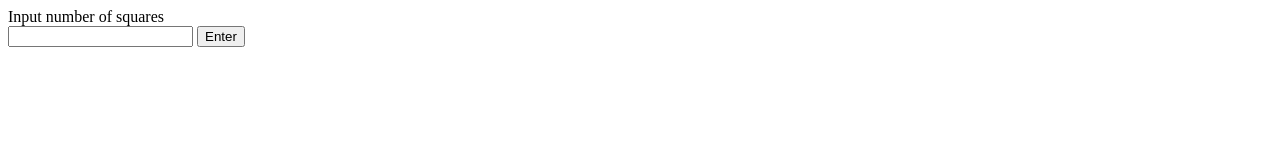
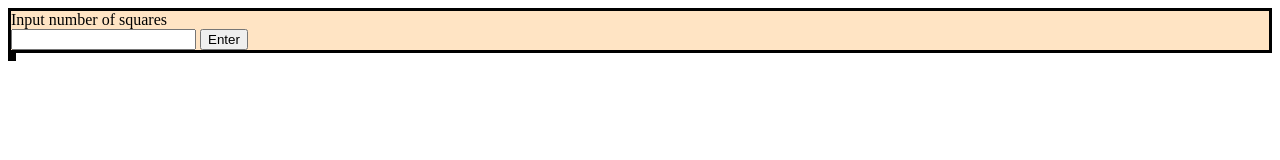
Before and after one commit to tiagohudler/Etch-a-Sketch, a plain HTML site: page index.html in a window 1280 px wide. Both pictures are taken after a click on the button "Enter". Drawn offline with Linux system fonts and the light colour scheme.

Commit message:
added drawpad function

```diff
--- a/index.html
+++ b/index.html
@@ -4,7 +4,7 @@
     <meta charset="UTF-8">
     <meta name="viewport" content="width=device-width, initial-scale=1.0">
     <script src="script.js" defer></script>
-    <link href="style.css" rel="style-sheet">
+    <link href="style.css" rel="stylesheet">
     <title>Document</title>
 </head>
 <body>
@@ -13,8 +13,6 @@
         <input type="text">
         <button>Enter</button>
     </div>
-    <div id="drawpad">
 
-    </div>
 </body>
 </html>
--- a/script.js
+++ b/script.js
@@ -0,0 +1,23 @@
+function addDivs() {
+    let input = document.querySelector('input').value;
+    let drawpad = document.createElement('div');
+    let body = document.querySelector('body');
+    //adds the drawpad space
+    drawpad.setAttribute('id', 'drawpad');
+    drawpad.style.width = `${input * 20}px`;
+    body.appendChild(drawpad);
+    //adds the grid
+    let blockNumber = input*input;
+    for (let i = 0; i < blockNumber; i++){
+        let box = document.createElement('div');
+        box.classList.add('box');
+        drawpad.appendChild(box);
+    }
+
+}
+//adds button event listener
+const button = document.querySelector('button');
+button.addEventListener('click', () => {
+    addDivs();
+    document.querySelector('input').value = '';
+});
--- a/style.css
+++ b/style.css
@@ -1,9 +1,16 @@
 #drawpad {
     display: flex;
-    height: 1000px;
+    flex-wrap: wrap;
+    border: 4px solid black;
 }
 
 #input-area {
     background-color: bisque;
     border: 3px solid black;
 }
+
+.box {
+    height: 20px;
+    width: 20px;
+    background-color: green;
+}
```
